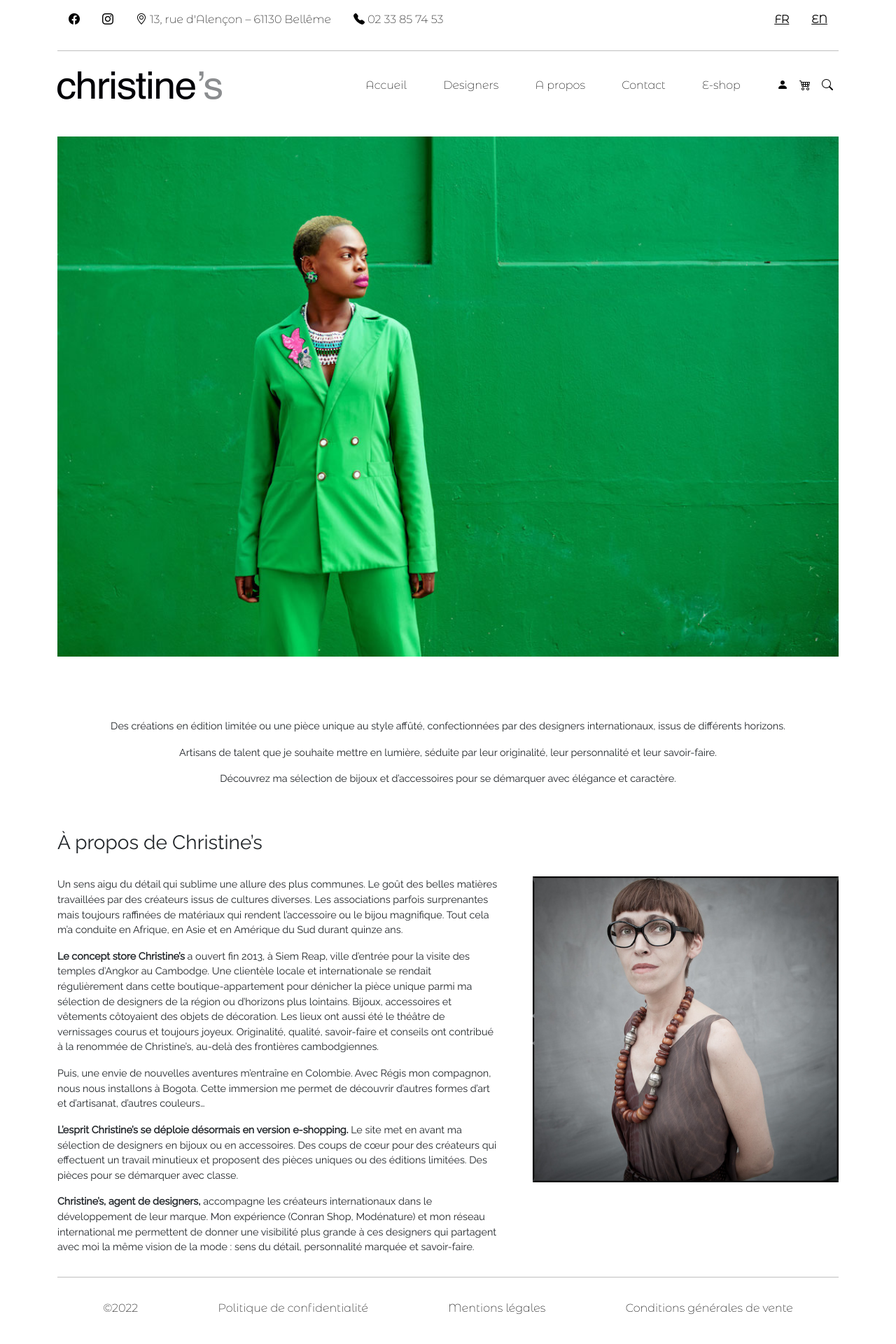
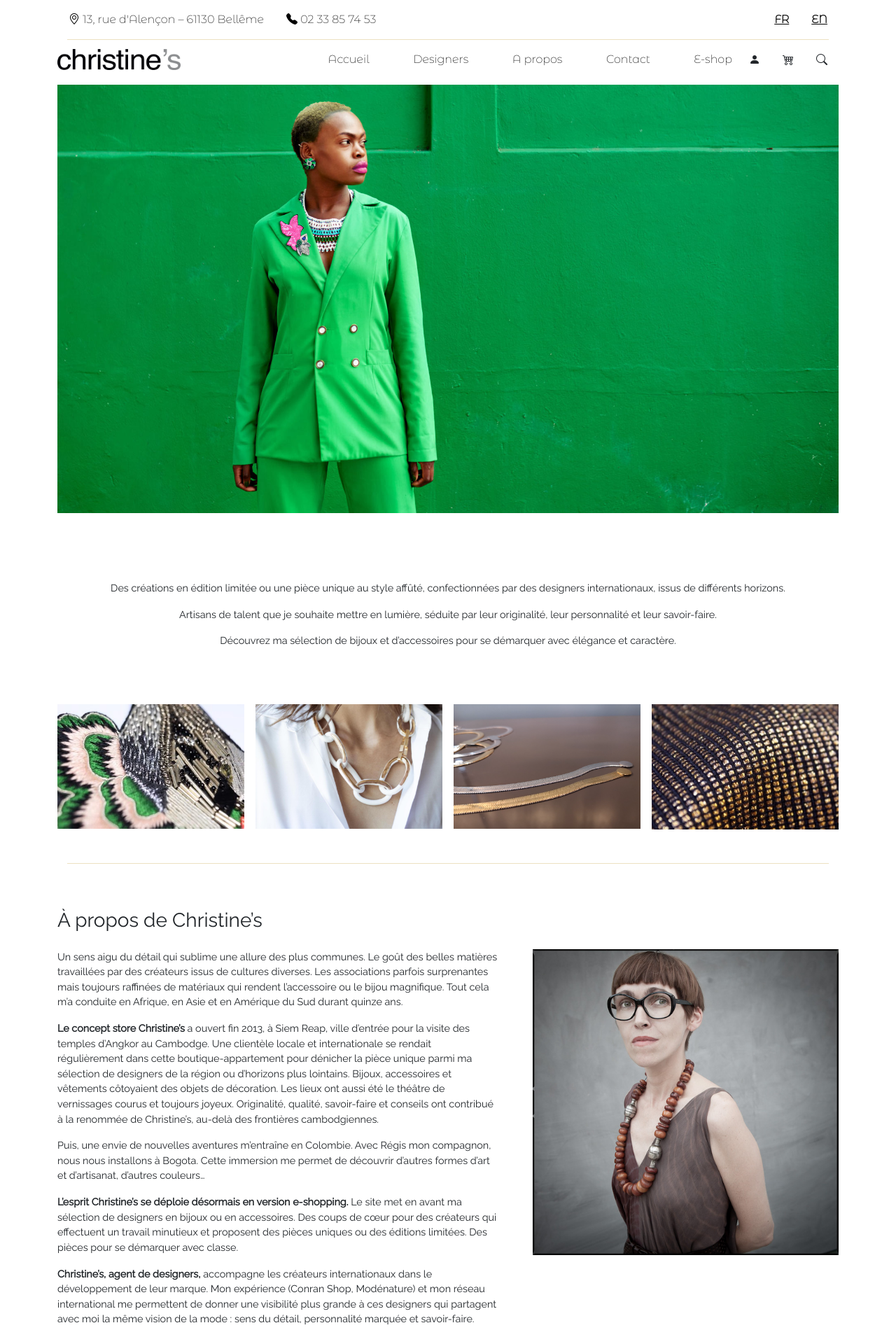
Before and after one commit to LaurentVillate/christineStore, a PHP site: page /index.php in a window 1280 px wide. Shown: the top 1920 px of the page at 70% size. Before the commit the page ends 1878 px from the top, so only its background shows below. Run offline with PHP 8.4, Linux system fonts and the light colour scheme; some libraries are stand-ins or nearby versions.

Commit message:
page index

```diff
--- a/Views/footer.php
+++ b/Views/footer.php
@@ -1,7 +1,6 @@
 <footer>
+  <hr></hr>
   <div class="container">
-    <hr>
-    </hr>
     <ul class="nav nav-fill fontmenu p-2">
       <li class="nav-item text-reset">
         <!--<a class="navbar-brand" href="#">
@@ -19,7 +18,7 @@
         <a class="nav-link text-reset"><?=$lang['conditions']?></a>
       </li>
     </ul>
-</div>
+  </div>
 
 </footer>
 <script src="https://cdn.jsdelivr.net/npm/bootstrap@5.0.2/dist/js/bootstrap.bundle.min.js"
--- a/Views/header.php
+++ b/Views/header.php
@@ -13,20 +13,22 @@
   <link rel="stylesheet" href="https://cdn.jsdelivr.net/npm/bootstrap-icons@1.7.1/font/bootstrap-icons.css">
   <link href="https://fonts.googleapis.com/css2?family=Montserrat+Alternates:wght@200&display=swap" rel="stylesheet">
   <link href="https://fonts.googleapis.com/css2?family=Raleway&display=swap" rel="stylesheet">
+  <link href="https://fonts.googleapis.com/icon?family=Material+Icons" rel="stylesheet">
   <link rel="stylesheet" href="public/CSS/style.css">
 </head>
 
 <body>
+
+    <header>
+      <nav class="navbar">
       <div class="container">
-    <header>
-      <nav class="navbar flex-column flex-sm-row">
         <ul class="nav d-flex flex-grow-1 fontmenu">
-          <li class="nav-item">
+          <!--<li class="nav-item">
             <a class="nav-link text-reset" href="#"><i class="bi bi-facebook"></i></a>
           </li>
           <li class="nav-item">
             <a class="nav-link text-reset" href="#"><i class="bi bi-instagram"></i></a>
-          </li>
+          </li>-->
           <li class="nav-item">
             <a class="nav-link text-reset" href="#"><i class="bi bi-geo-alt"></i> 13, rue d'Alençon – 61130 Bellême</a>
           </li>
@@ -34,7 +36,7 @@
             <a class="nav-link text-reset" href="#"><i class="bi bi-telephone-fill"></i> 02 33 85 74 53</a>
           </li>
         </ul>
-        <ul class="nav d-flex justify-content-sm-end fontmenu">
+        <ul class="nav d-flex justify-content-end fontmenu">
           <li class="nav-item">
             <a class="nav-link text-reset fw-bold text-decoration-underline" href="index.php?lang=fr">FR</a>
           </li>
@@ -42,25 +44,31 @@
             <a class="nav-link text-reset fw-bold text-decoration-underline" href="index.php?lang=en">EN</a>
           </li>
         </ul>
+</div>
       </nav>
     </header>
-    <hr></hr>
-    <nav class="navbar sticky-top navbar-expand-lg bg-white">
+   <hr>
+    </hr>
+    <nav class="navbar sticky-top navbar-expand-lg navbar-light bg-white">
+    <div class="container">
       <a class="navbar-brand d-flex flex-grow-1" href="#">
-        <img src="public/img/christine-logo.png" height="40" alt="">
+        <img src="public/img/christine-logo.png" class="img-responsibvde" height="30" alt="">
       </a>
       <button class="navbar-toggler" type="button" data-bs-toggle="collapse" data-bs-target="#navbarNavAltMarkup"
         aria-controls="navbarNavAltMarkup" aria-expanded="false" aria-label="Toggle navigation">
-        <span class="navbar-toggler-icon"></span>
+        <!--<span class="navbar-toggler-icon"></span>-->
+        <i class="bi bi-list"></i>
       </button>
       <div class="collapse navbar-collapse" id="navbarNavAltMarkup">
-        <div class="navbar-nav justify-content-between fontmenu" style="width:100%">
+        <div class="navbar-nav d-flex justify-content-between fontmenu" style="width:100%">
           <a class="nav-link text-reset" href="#"><?=$lang['home']?></a>
           <a class="nav-link text-reset" href="#"><?=$lang['designers']?></a>
           <a class="nav-link text-reset" href="#aboutChristine"><?=$lang['about']?></a>
           <a class="nav-link text-reset" href="#"><?=$lang['contact']?></a>
           <a class="nav-link text-reset" href="#"><?=$lang['shop']?></a>
-          <ul class="nav justify-content-sm-end">
+        </div>
+      </div>
+      <ul class="nav d-flex justify-content-md-end">
         <li class="nav-item">
           <a class="nav-link text-reset" href="#"><i class="bi bi-person-fill"></i></a>
         </li>
@@ -72,9 +80,8 @@
         </li>
       </ul>
 </div>
-      </div>
     </nav>
-  </div>
+
   <!-- <nav class="navbar navbar-expand-sm navbar-dark bg-dark">
         <div class="container-fluid px-5">
             <a class="navbar-brand" href="/PDO/index.php"><i class="bi bi-house-door-fill py-0 text-danger"></i></a>
--- a/index.php
+++ b/index.php
@@ -1,26 +1,30 @@
 <?php include('views/header.php'); ?>
 
 <div class="container">
-  <div class="row">
+  <!--CAROUSEL-->
+  <!--<div class="row">
     <div id="carouselExampleSlidesOnly" class="carousel slide margincarousel" data-bs-ride="carousel" data-interval="100">
       <div class="carousel-inner">
-        <div class="carousel-item active">
-          <img src="public/img/lhonorable.jpg" class="d-block w-100" alt="...">
+        <div class="carousel-item active imgcarousel">
+          <img src="public/img/lhonorable.jpg" class="d-block w-75" alt="...">
         </div>
-        <div class="carousel-item">
-          <img src="public/img/vivekabergstrom.png" class="d-block w-100" alt="...">
+        <div class="carousel-item imgcarousel">
+          <img src="public/img/vivekabergstrom.png" class="d-block w-75" alt="...">
         </div>
-        <div class="carousel-item">
-          <img src="public/img/johannabramble.jpeg" class="d-block w-100" alt="...">
+        <div class="carousel-item imgcarousel">
+          <img src="public/img/johannabramble.jpeg" class="d-block w-75" alt="...">
         </div>
-        <div class="carousel-item">
-          <img src="public/img/leilariaza.png" class="d-block w-100" alt="...">
+        <div class="carousel-item imgcarousel">
+          <img src="public/img/leilariaza.png" class="d-block w-75" alt="...">
         </div>
       </div>
     </div>
+  </div>-->
+  <div class="row mb-5 mt-2">
+    <img src="public/img/lhonorable.jpg" alt="...">
   </div>
-  <div class="row">
-    <div class="card-text text-center textelong py-5">
+  <div class="row my-5">
+    <div class="card-text text-center textelong mt-5 mb-3">
       <p>Des créations en édition limitée ou une pièce unique au style affûté, confectionnées par des designers
         internationaux, issus de différents horizons.</p>
       <p>Artisans de talent que je souhaite mettre en lumière, séduite par leur originalité, leur personnalité et leur
@@ -28,26 +32,78 @@
       <p>Découvrez ma sélection de bijoux et d’accessoires pour se démarquer avec élégance et caractère.</p>
     </div>
   </div>
+  <div class="row pb-5 gx-3">
+    <div class="col-3">
+      <img src="public/img/lhonorable2.jpg" class="img-responsive" style=width:100% alt="...">
+    </div>
+    <div class="col-3">
+      <img src="public/img/leilariaza.png" class="img-responsive" style=width:100% alt="...">
+    </div>
+    <div class="col-3">
+      <img src="public/img/vivekabergstrom.png" class="img-responsive" style=width:100% alt="...">
+    </div>
+    <div class="col-3">
+      <img src="public/img/johannabramble.jpeg" class="img-responsive" style=width:100% alt="...">
+    </div>
+  </div>
+</div>
+<hr>
+</hr>
+<div class="container">
   <div id="aboutChristine">
-    <div class="row">
-    <div class="card-text pb-4 textelong">
+    <div class="row pt-3">
+      <div class="card-text pt-5 pb-3 textelong">
         <h3><?=$lang['abouttitle']?></h3>
       </div>
     </div>
-  <div class="row gx-5">
-    <div class="cols-12 col-sm-7">
-      <div class="card-text textelong">
-        <?=$lang['bio']?>
+    <div class="row gx-5 pb-5">
+      <div class="cols-12 col-sm-7">
+        <div class="card-text textelong">
+          <?=$lang['bio']?>
+        </div>
+      </div>
+      <div class="cols-12 col-sm-5">
+        <img src="public/img/portraitChristine.jpg" class="d-block w-100" alt="...">
       </div>
     </div>
-    <div class="cols-12 col-sm-5">
-      <img src="public/img/portraitChristine.jpg" class="d-block w-100" alt="...">
+  </div>
+</div>
+<hr>
+</hr>
+<div class="container">
+  <div class="row pt-5">
+    <div class="card-text pt-3  pb-5 text-center textelong">
+      <h3><?=$lang['contact']?></h3>
     </div>
   </div>
+  <div class="card-text pb-5 text-center textelong">
+    <h6>Ecrire à Christine's</h6>
+    <div class="card-text pt-2 pb-5">
+      <a href="#"><i class="bi bi-envelope-open icones"></i></a>
+    </div>
+    <h6>Visitez le concept store</h6>
+    <div class="card-text pt-2 pb-5">
+      <p>13, rue d'Alençon – 61130 Bellême</p>
+      <p>+33 (0)6 71 87 85 04</p>
+      <a href="#"><i class="bi bi-geo-alt icones"></i></a>
+    </div>
+    <h6>Rejoignez-nous sur</h6>
+    <div class="card-text pt-2 pb-5">
+      <span class="mx-2"><a href="#"><i class="bi bi-facebook icones"></i></a></span>
+      <span class="mx-2"><a href="#"><i class="bi bi-instagram icones"></i></a></span>
+    </div>
+    <h6>Suivez les actualités de Christine's</h6>
+    <div class="card-text pt-2 pb-5">
+      <form>
+      <input type="email" class="form-control" id="exampleInputEmail1" placeholder="Votre e-mail" aria-describedby="emailHelp">
+      <button type="submit" class="btn btn-primary">S'abonner</button>
+      </form>
+    </div>
   </div>
-
-
 </div>
 
 
+
+
+
 <?php include_once('views/footer.php'); ?>
--- a/public/CSS/style.css
+++ b/public/CSS/style.css
@@ -5,15 +5,31 @@
 }
 
 hr{
-    color:black;
+    color:darkgoldenrod;
+    margin-left: auto;
+    margin-right: auto;
+    margin-top:0px;
+    margin-bottom: 0px;;
+    width:85%;
+
 }
 
 .margincarousel{
-    margin-top: 40px;
-    margin-bottom: 40px;
+    margin-top: 60px;
+    margin-bottom: 60px;
+
+}
+
+.imgcarousel{
+    max-height:700px;
 }
 
 .textelong{
     font-family: 'Raleway', sans-serif;
     font-size:90%;
 }
+
+.icones{
+    color:saddlebrown;
+    font-size:140%;
+}
```
Also changed, not shown: public/img/johannabramble.jpeg, public/img/leilariaza.png, public/img/leilariaza2.jpg (added), public/img/lhonorable.jpg, public/img/lhonorable2.jpg (added), public/img/vivekabergstrom.png, public/img/vivekabergstrom2.png, public/img/vivekabergstrom3.png (added), 1 other file. Lines whose indentation alone changed are shown as unchanged.
